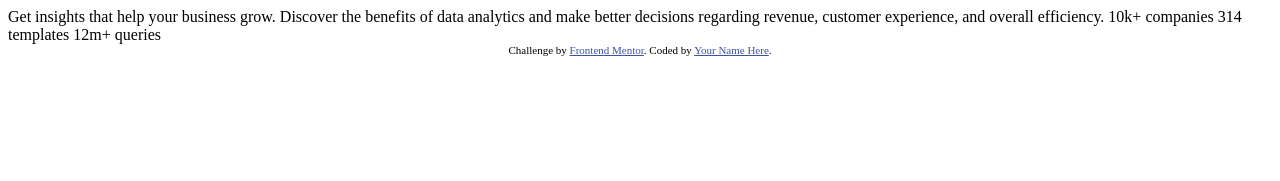
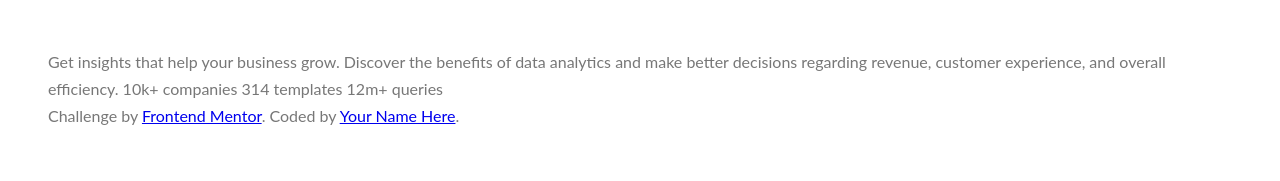
Before and after one commit to Atomize101/fontend-projects, a plain HTML site: page stats-preview-card-component-main/index.html in a window 1280 px wide. Drawn offline with Linux system fonts and the light colour scheme.

Commit message:
First create style file and basic styles, link with html

```diff
--- /dev/null
+++ b/stats-preview-card-component-main/css/style.css
@@ -0,0 +1,22 @@
+*,
+*::after,
+::before {
+	margin: 0;
+	padding: 0;
+	box-sizing: inherit;
+}
+
+html {
+	font-size: 100%;
+}
+
+body {
+	font-family: 'Lato', sans-serif;
+	font-weight: 400;
+	/* font-size: 16px; */
+	line-height: 1.7;
+	color: #777;
+	padding: 3rem;
+	/* Padding around the entire page */
+	box-sizing: border-box;
+}
--- a/stats-preview-card-component-main/index.html
+++ b/stats-preview-card-component-main/index.html
@@ -1,31 +1,31 @@
 <!DOCTYPE html>
 <html lang="en">
 	<head>
-  <meta charset="UTF-8">
-  <meta name="viewport" content="width=device-width, initial-scale=1.0"> <!-- displays site properly based on user's device -->
+		<meta charset="UTF-8" />
+		<meta name="viewport" content="width=device-width, initial-scale=1.0" />
+		<!-- displays site properly based on user's device -->
 
-  <link rel="icon" type="image/png" sizes="32x32" href="./images/favicon-32x32.png">
+		<link rel="icon" type="image/png" sizes="32x32" href="./images/favicon-32x32.png" />
+		<link rel="stylesheet" href="css/style.css" />
 
 		<title>Frontend Mentor | Stats preview card component</title>
 
 		<!-- Feel free to remove these styles or customise in your own stylesheet 👍 -->
 		<style>
-    .attribution { font-size: 11px; text-align: center; }
-    .attribution a { color: hsl(228, 45%, 44%); }
+			.attribution {
+				font-size: 11px;
+				text-align: center;
+			}
+			.attribution a {
+				color: hsl(228, 45%, 44%);
+			}
 		</style>
 	</head>
 	<body>
+		Get insights that help your business grow. Discover the benefits of data analytics and make better decisions
+		regarding revenue, customer experience, and overall efficiency. 10k+ companies 314 templates 12m+ queries
 
-  Get insights that help your business grow.
-
-  Discover the benefits of data analytics and make better decisions regarding revenue, customer
-  experience, and overall efficiency.
-
-  10k+ companies
-  314 templates
-  12m+ queries
-
-  <div class="attribution">
+		<div>
 			Challenge by <a href="https://www.frontendmentor.io?ref=challenge" target="_blank">Frontend Mentor</a>.
 			Coded by <a href="#">Your Name Here</a>.
 		</div>
```
Lines whose indentation alone changed are shown as unchanged.
